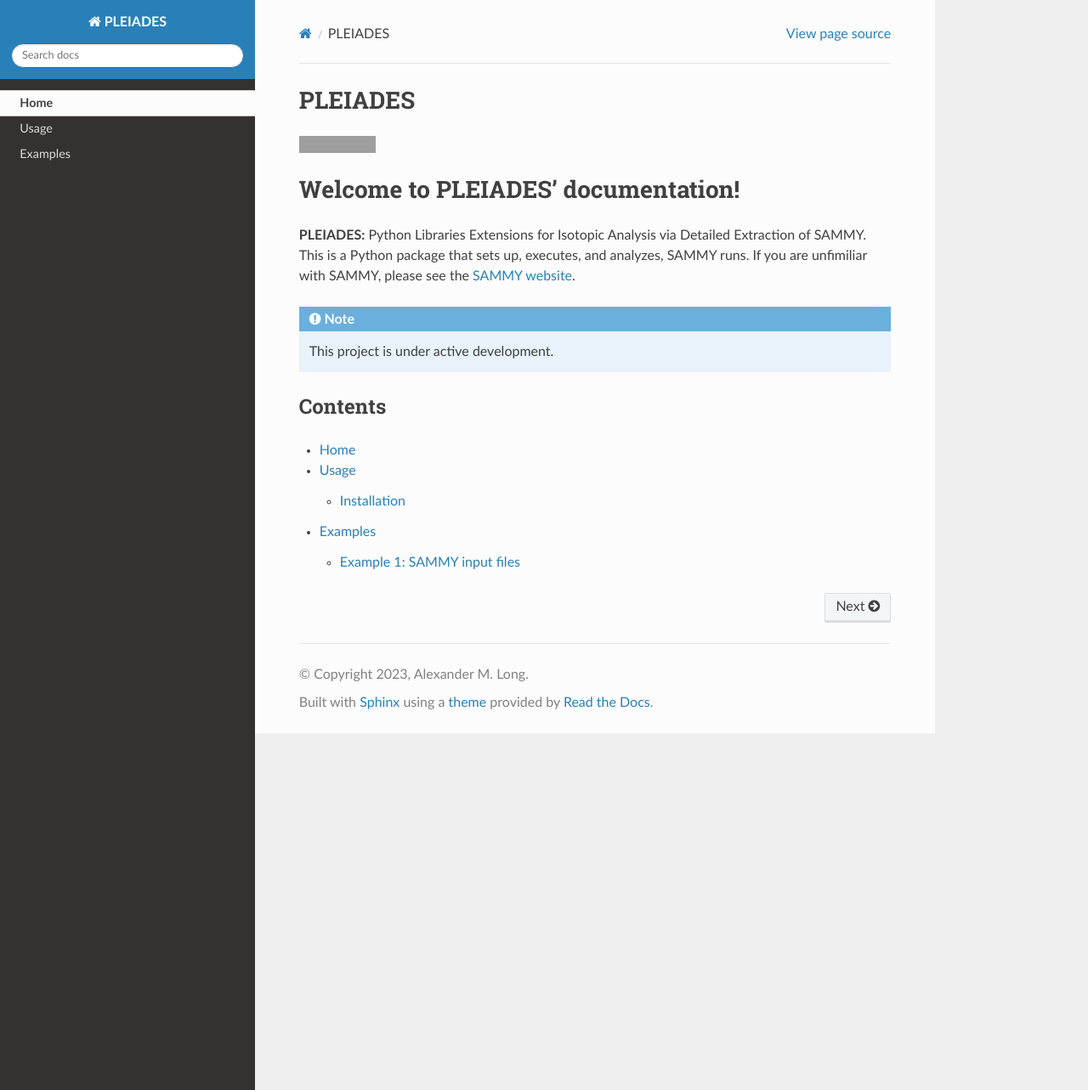
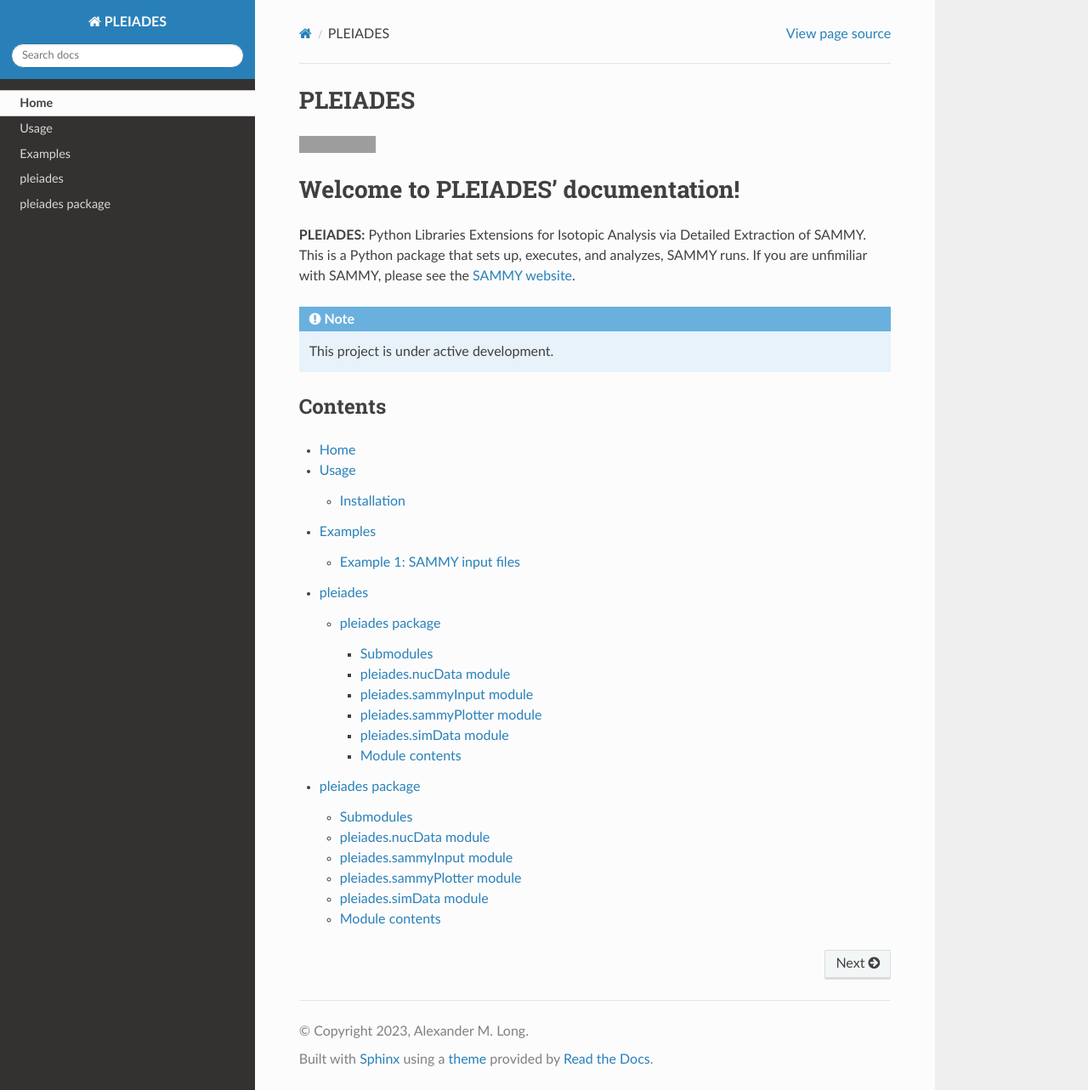
Before and after one commit to along4/Pleiades, a Sphinx documentation site: the page built from docs/index.rst, in a window 1280 px wide and 1283 px high. Shown: the whole window at 85% size. Built offline with Sphinx 7.4.7 and the Read the Docs theme 2.0.0, drawn with Linux system fonts in a browser that asks for light colours; pages that are not in the unit, such as notebooks, are missing from menus; grey boxes are pictures that could not be loaded.

Commit message:
adding source to toctree and updating notes

```diff
--- a/docs/index.rst
+++ b/docs/index.rst
@@ -21,3 +21,5 @@
    usage
    examples
    api
+   source/modules
+   source/pleiades
```
Also changed, not shown: 1 other file.
